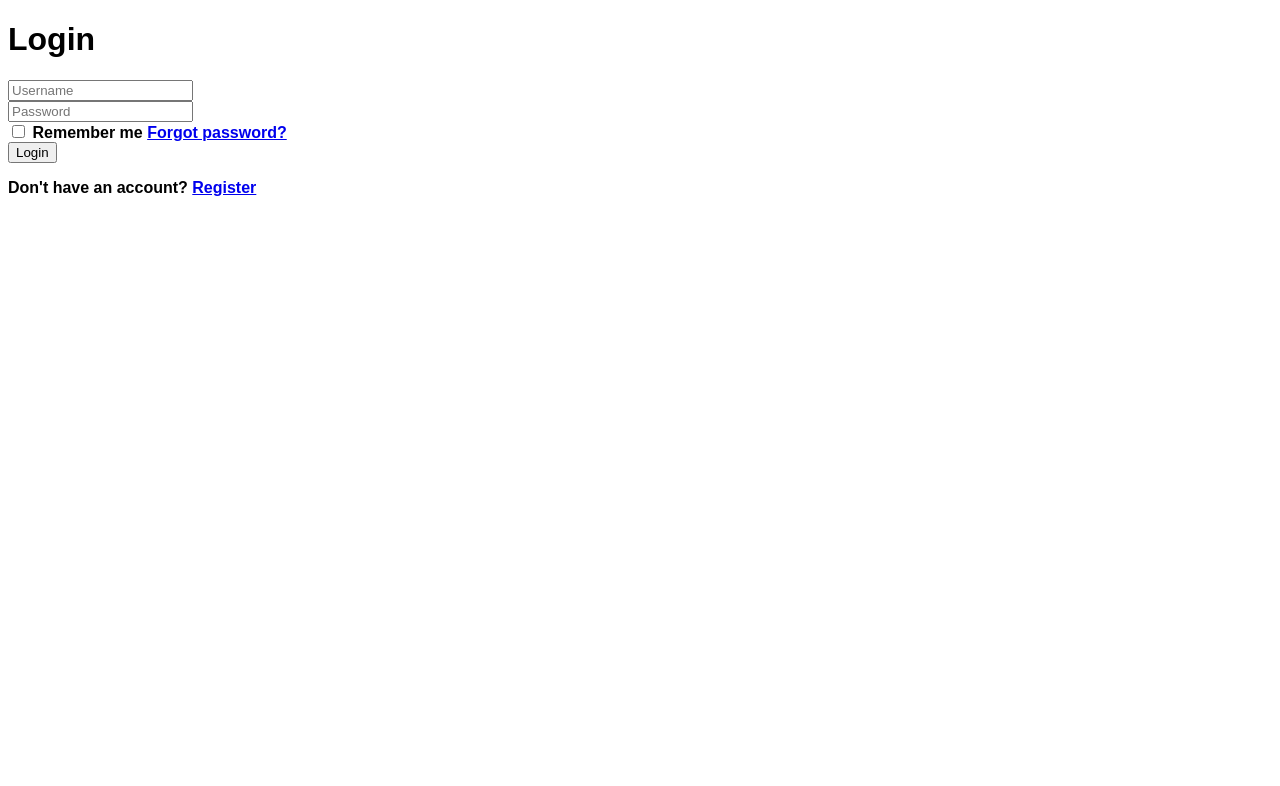
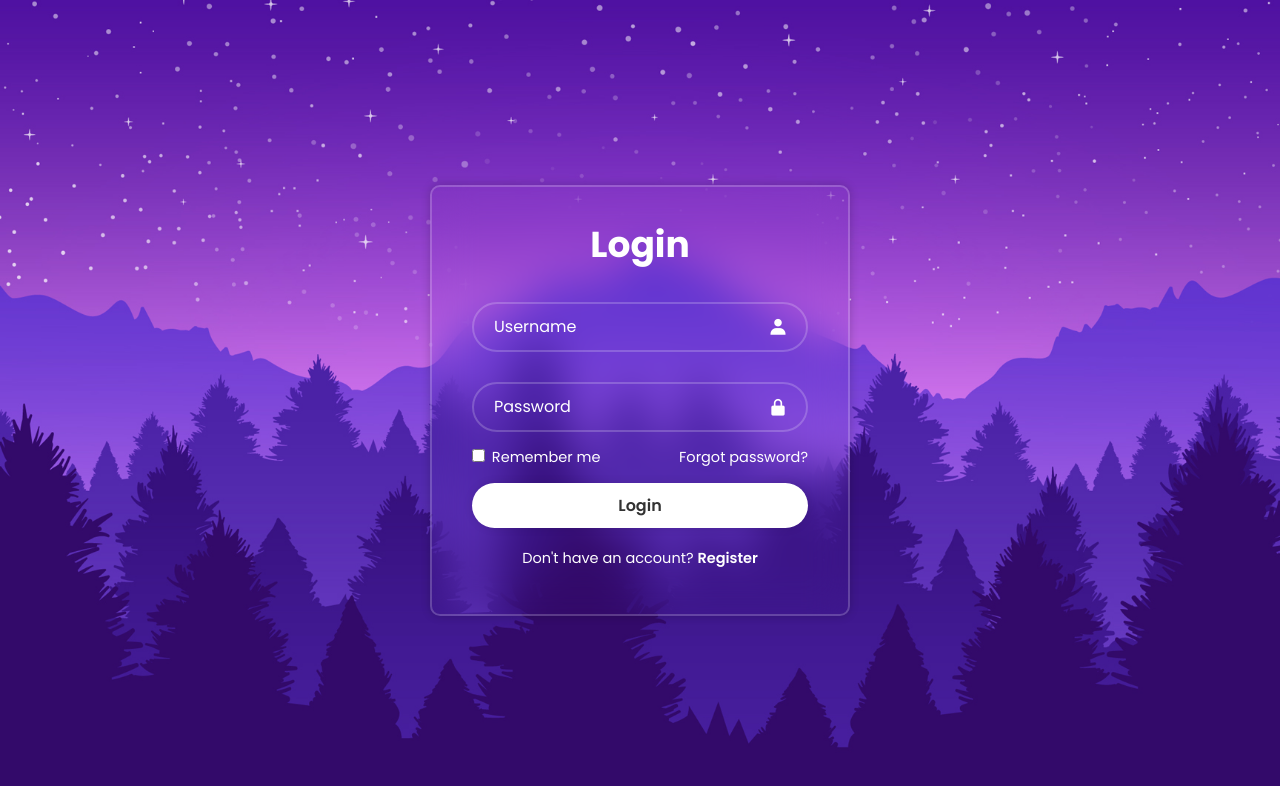
Before and after one commit to H-e-n-r-i-q-u-e-C-o-r-r-e-i-a/Login, a plain HTML site: page index.html in a window 1280 px wide. Drawn offline with nearby package versions, Linux system fonts and the light colour scheme.

Commit message:
Add files via upload

```diff
--- a/index.html
+++ b/index.html
@@ -7,6 +7,7 @@
     <meta name="viewport" content="width=device-width,inicial-scale=1.0" />
     <title>Login Form in HTML and CSS | Codehal</title>
     <link rel="stylesheet" href="style.css" />
+    <link href='https://unpkg.com/boxicons@2.1.4/css/boxicons.min.css' rel='stylesheet'>
 </head>
 
 <body>
@@ -17,10 +18,12 @@
              <div class="input-box">
                 <input type="text" placeholder="Username"
                 required>
+                <i class='bx bxs-user'></i>
              </div>
              <div class="input-box">
                 <input type="password"
                 placeholder="Password" required>
+                <i class='bx bxs-lock-alt'></i>
              </div>
 
              <div class="remember-forgot">
@@ -37,8 +40,6 @@
         </form>
     </div>
 
-
-
 </body>
 
 </html>
--- a/style.css
+++ b/style.css
@@ -1,4 +1,117 @@
-:root {
-    font-family: arial;
-    font-weight: bold;
+@import url("https://fonts.googleapis.com/css2?family=Poppins:wght@300;400;500;600;700;800;900&display=swap");
+
+* {
+    margin: 0;
+    padding: 0;
+    box-sizing: border-box;
+    font-family: "Poppins", sans-serif;
 }
+
+body {
+    display: flex;
+    justify-content: center;
+    align-items: center;
+    min-height: 100vh;
+    background: url(img.jpg) no-repeat;
+    background-size: cover;
+    background-position: center;
+}
+
+.wrapper {
+    width: 420px;
+    background: transparent;
+    border: 2px solid rgba(255, 255, 255, .2);
+    backdrop-filter: blur(20px);
+    box-shadow: 0 0 10px rgba(0, 0, 0, .2);
+    color: #fff;
+    border-radius: 10px;
+    padding: 30px 40px;
+}
+
+.wrapper h1 {
+    font-size: 36px;
+    text-align: center;
+}
+
+.wrapper .input-box {
+    position: relative;
+    width: 100%;
+    height: 50px;
+    margin: 30px 0;
+}
+
+.input-box input {
+    width: 100%;
+    height: 100%;
+    background: transparent;
+    border: none;
+    outline: none;
+    border: 2px solid rgba(255, 255, 255, .2);
+    border-radius: 40px;
+    font-size: 16px;
+    color: #fff;
+    padding: 20px 45px 20px 20px;
+}
+
+.input-box input::placeholder {
+color: #fff;
+}
+
+.input-box i {
+    position: absolute;
+    right: 20px;
+    top: 50%;
+    transform: translateY(-50%);
+    font-size: 20px;
+}
+
+.wrapper .remember-forgot {
+    display: flex;
+    justify-content: space-between;
+    font-size: 14.5px;
+    margin: -15px 0 15px;
+}
+
+.remember-forgot label input {
+    accent-color: #fff;
+    margin-right: 3px;
+}
+
+.remember-forgot a {
+    color: #fff;
+    text-decoration: none;
+}
+
+.remember-forgot a:hover {
+    text-decoration: underline;
+}
+
+.wrapper .btn {
+    width: 100%;
+    height: 45px;
+    background: #fff;
+    border: none;
+    outline: none;
+    border-radius: 40px;
+    box-shadow: 0 0 10px rgb(0, 0, 0, .1);
+    cursor: pointer;
+    font-size: 16px;
+    color: #333;
+    font-weight: 600;
+}
+
+.wrapper .register-link {
+  font-size: 14.5px;
+  text-align: center;
+  margin: 20px 0 15px;
+}
+
+.register-link p a {
+    color: #fff;
+    text-decoration: none;
+    font-weight: 600;
+}
+
+.register-link p a:hover {
+    text-decoration: underline;
+}
```
Also changed, not shown: img.jpg (added).
